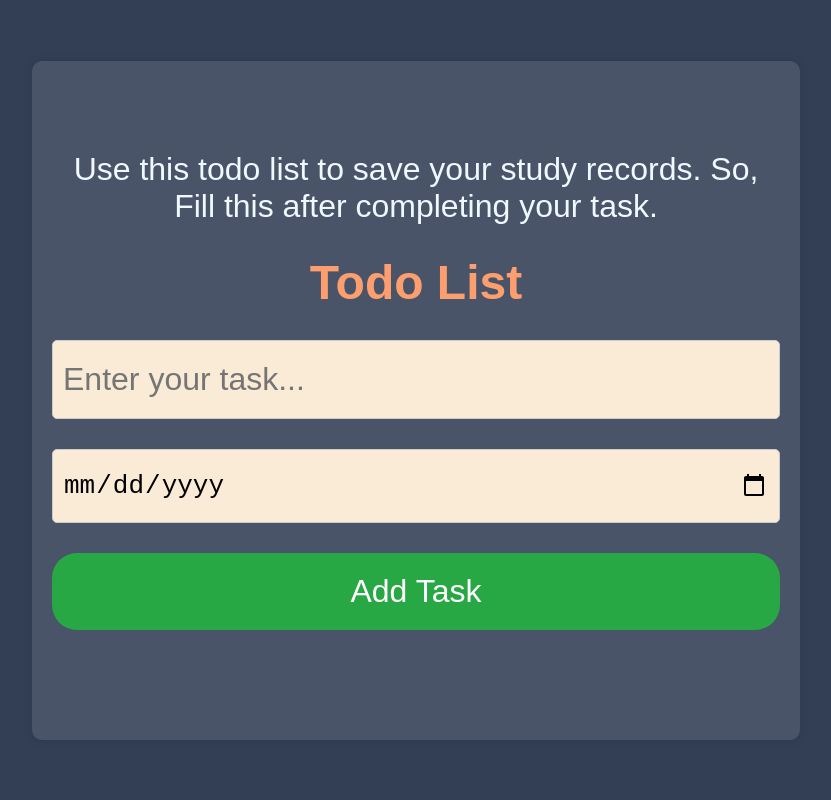
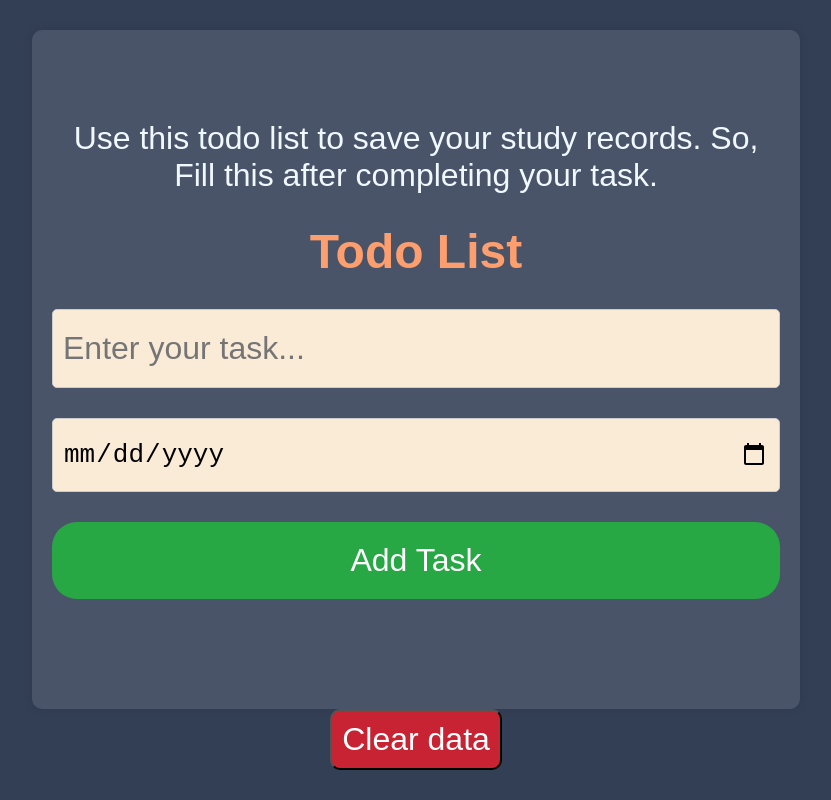
Before and after one commit to illusion15/sscLibrary, a plain HTML site: page index.html in a window 1280 px wide. Shown: the part 2500-3300 px from the top of the page, without its empty margins (224-1055 px from the left). Drawn offline with nearby package versions, Linux system fonts and the light colour scheme.

Commit message:
added clear local storage btn

```diff
--- a/index.html
+++ b/index.html
@@ -8,7 +8,6 @@
 <body>
 <!-- =================== landing-page============================== -->
   <header id="landing-page">
-    <h1 class="greeting"></h1>
      <h1 class="heading">Library</h1>
      <div class="choice-container">
       <form for="subjectChoices" >
@@ -114,6 +113,7 @@
   </div>
   <ul id="task-list"></ul>
 </div>
+<button class="clear-btn" onclick="localStorage.clear()">Clear data</button>
 </div>
 
 
--- a/style.css
+++ b/style.css
@@ -225,7 +225,7 @@ h1{
   border: 1px solid #ccc;
   border-radius: 5px;
   font-size: 2em;
-  width: 100%;
+  min-width: 100%;
   background-color: antiquewhite;
 }
 
@@ -273,7 +273,13 @@ h1{
 .task-item button:hover {
   background-color: #c82333;
 }
-
+.clear-btn{
+  background-color: #c82333;
+  color: #fff;
+  font-size: 2em;
+  padding: 10px;
+  border-radius: 10px;
+}
 
 /* ================== media querry ====================== */
 
```
Also changed, not shown: script.js (line endings or trailing spaces).
